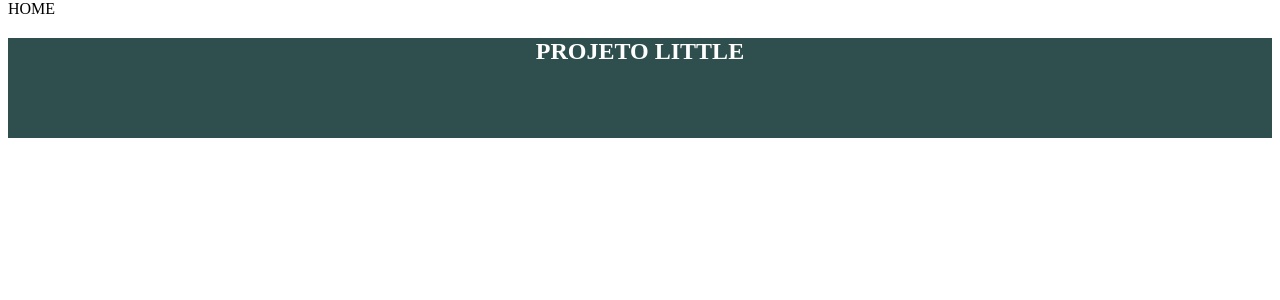
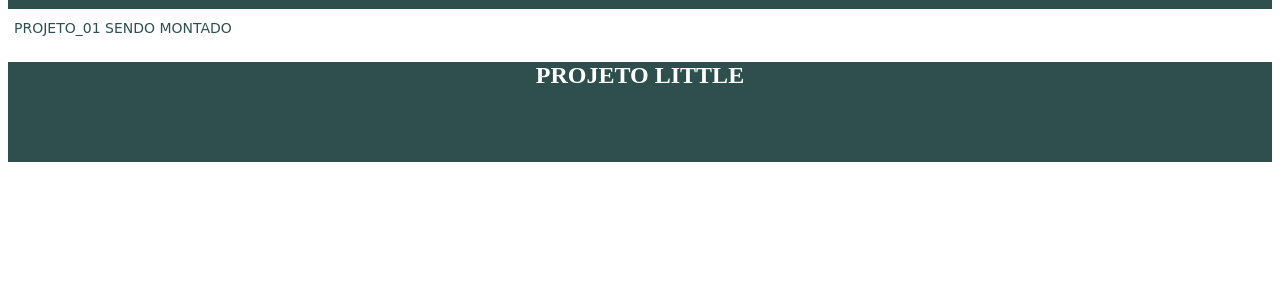
Before and after one commit to douglasbernardo/projeto01, a PHP site: page / in a window 1280 px wide. Shown: the part 121-421 px from the top of the page. Run offline with PHP 8.4, Linux system fonts and the light colour scheme.

Commit message:
melhorando o content da pagina projeto_01

```diff
--- a/index.php
+++ b/index.php
@@ -14,7 +14,7 @@
 			</div>
 		</div>
 		<div id="content">
-			HOME
+			<p>PROJETO_01 SENDO MONTADO</p>
 		</div>
 		<div id="footer">
 			<h2 align="middle">PROJETO LITTLE</h2>
```
